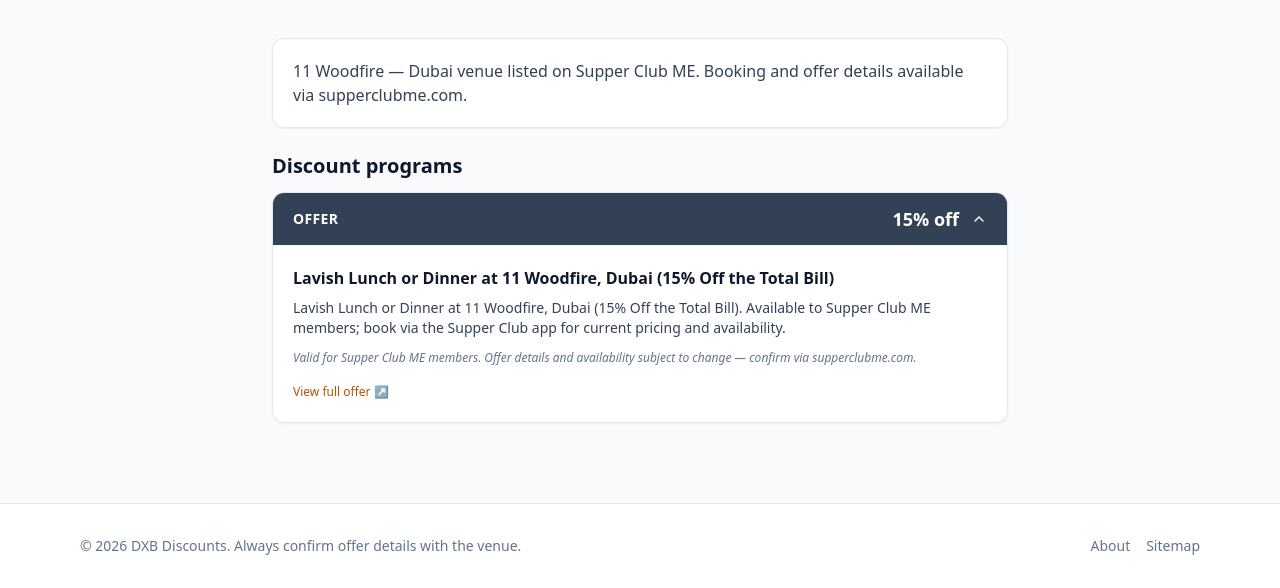
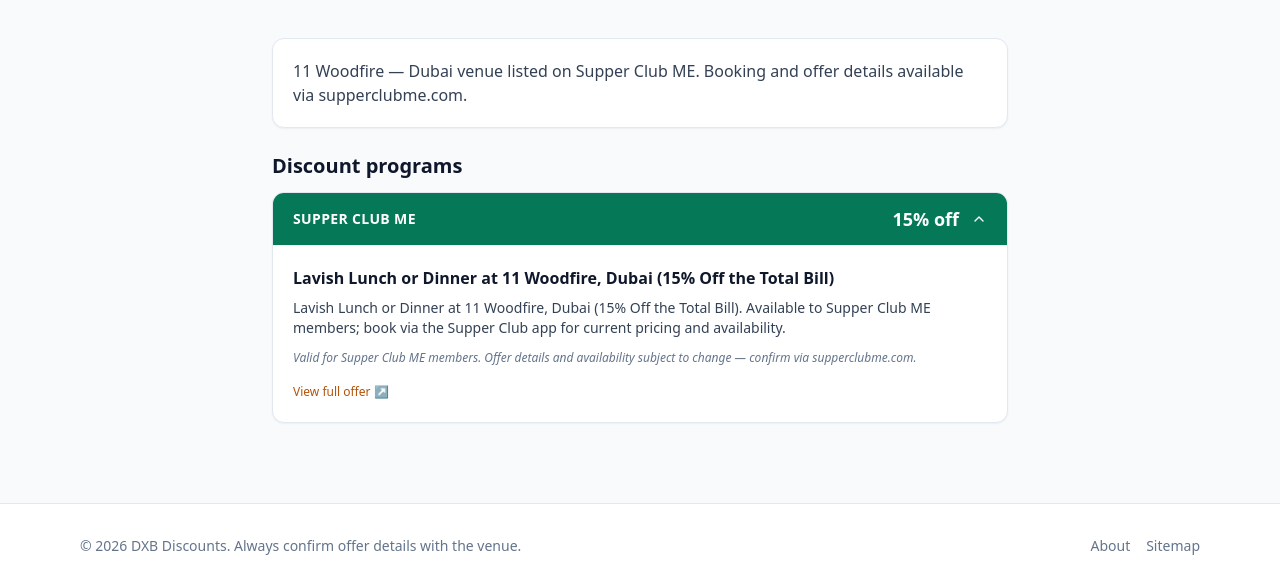
Before and after one commit to scripts-and-tables/dxb-discounts, a Django app: page /places/11-woodfire/ in a window 1280 px wide. Shown: the part 229-817 px from the top of the page. Run offline with Django 5.2, Linux system fonts and the light colour scheme; data comes from the database, SQL or seed files in the repository; some libraries are stand-ins or nearby versions.

Commit message:
Map all 12 source_program values to a colour and use choices display name
The program tile and program bubble templates only had hardcoded
branches for fazaa / esaad / in_house / entertainer — the eight programs
shipped later (zomato, repeat, elite_club, supper_club,
emirates_platinum, shukran, share_rewards, emirates_skywards) all fell
through to the generic slate "Offer" label. So a Supper Club discount
on /places/benjarong/ rendered with header "Offer" and a grey bubble
on the home tile.

Add the missing branches with distinct colour assignments:
- supper_club  → emerald
- zomato       → rose
- repeat       → violet
- elite_club   → stone
- emirates_platinum → zinc
- shukran      → orange
- share_rewards     → indigo
- emirates_skywards → sky

The label inside the tile header now comes from
discount.get_source_program_display() rather than a passed-in
program_label parameter, so it stays in sync automatically when new
choices are added in the future. Falls back to "Offer" if the discount
has no source_program at all.

Co-Authored-By: Claude Opus 4.7 (1M context) <noreply@anthropic.com>

```diff
--- a/templates/places/_program_tile.html
+++ b/templates/places/_program_tile.html
@@ -1,16 +1,33 @@
 {% comment %}
 Program-branded discount tile for the Place detail page.
-Expects: discount.
-Each program (Fazaa/Esaad/in-house/etc.) gets a distinctive header strip.
+Expects: discount. Each program (Fazaa/Esaad/Supper Club/...) gets a
+distinctive header strip; the label inside the strip comes from the
+choices' display name automatically.
 {% endcomment %}
 {% if discount.source_program == "fazaa" %}
-  {% include "places/_program_tile_inner.html" with header_class="bg-red-700" program_label="Fazaa" %}
+  {% include "places/_program_tile_inner.html" with header_class="bg-red-700" %}
 {% elif discount.source_program == "esaad" %}
-  {% include "places/_program_tile_inner.html" with header_class="bg-teal-800" program_label="Esaad" %}
+  {% include "places/_program_tile_inner.html" with header_class="bg-teal-800" %}
 {% elif discount.source_program == "in_house" %}
-  {% include "places/_program_tile_inner.html" with header_class="bg-amber-700" program_label="Loyalty program" %}
+  {% include "places/_program_tile_inner.html" with header_class="bg-amber-700" %}
 {% elif discount.source_program == "entertainer" %}
-  {% include "places/_program_tile_inner.html" with header_class="bg-blue-700" program_label="Entertainer" %}
+  {% include "places/_program_tile_inner.html" with header_class="bg-blue-700" %}
+{% elif discount.source_program == "zomato" %}
+  {% include "places/_program_tile_inner.html" with header_class="bg-rose-600" %}
+{% elif discount.source_program == "repeat" %}
+  {% include "places/_program_tile_inner.html" with header_class="bg-violet-700" %}
+{% elif discount.source_program == "elite_club" %}
+  {% include "places/_program_tile_inner.html" with header_class="bg-stone-700" %}
+{% elif discount.source_program == "supper_club" %}
+  {% include "places/_program_tile_inner.html" with header_class="bg-emerald-700" %}
+{% elif discount.source_program == "emirates_platinum" %}
+  {% include "places/_program_tile_inner.html" with header_class="bg-zinc-800" %}
+{% elif discount.source_program == "shukran" %}
+  {% include "places/_program_tile_inner.html" with header_class="bg-orange-700" %}
+{% elif discount.source_program == "share_rewards" %}
+  {% include "places/_program_tile_inner.html" with header_class="bg-indigo-700" %}
+{% elif discount.source_program == "emirates_skywards" %}
+  {% include "places/_program_tile_inner.html" with header_class="bg-sky-700" %}
 {% else %}
-  {% include "places/_program_tile_inner.html" with header_class="bg-slate-700" program_label="Offer" %}
+  {% include "places/_program_tile_inner.html" with header_class="bg-slate-700" %}
 {% endif %}
--- a/templates/places/_program_tile_inner.html
+++ b/templates/places/_program_tile_inner.html
@@ -1,10 +1,12 @@
 {% comment %}
-Inner of a program-branded tile. Expects: discount, header_class, program_label.
+Inner of a program-branded tile. Expects: discount, header_class.
+The program label comes from the source_program TextChoices display
+name so it stays in sync as new choices are added.
 Renders as a native <details> so each tile can be collapsed independently.
 {% endcomment %}
 <details class="card overflow-hidden group"{% if forloop.first %} open{% endif %}>
   <summary class="{{ header_class }} px-5 py-3 text-white flex items-center justify-between gap-3 cursor-pointer select-none list-none">
-    <span class="font-semibold tracking-wide uppercase text-xs sm:text-sm">{{ program_label }}</span>
+    <span class="font-semibold tracking-wide uppercase text-xs sm:text-sm">{{ discount.get_source_program_display|default:"Offer" }}</span>
     <span class="flex items-center gap-3">
       <span class="font-bold text-base sm:text-lg">{{ discount.headline }}</span>
       <svg xmlns="http://www.w3.org/2000/svg" class="w-4 h-4 transition-transform group-open:rotate-180" viewBox="0 0 24 24" fill="none" stroke="currentColor" stroke-width="2" stroke-linecap="round" stroke-linejoin="round" aria-hidden="true">
```
Also changed, not shown: templates/places/_program_bubble.html (+8 -0 lines).
